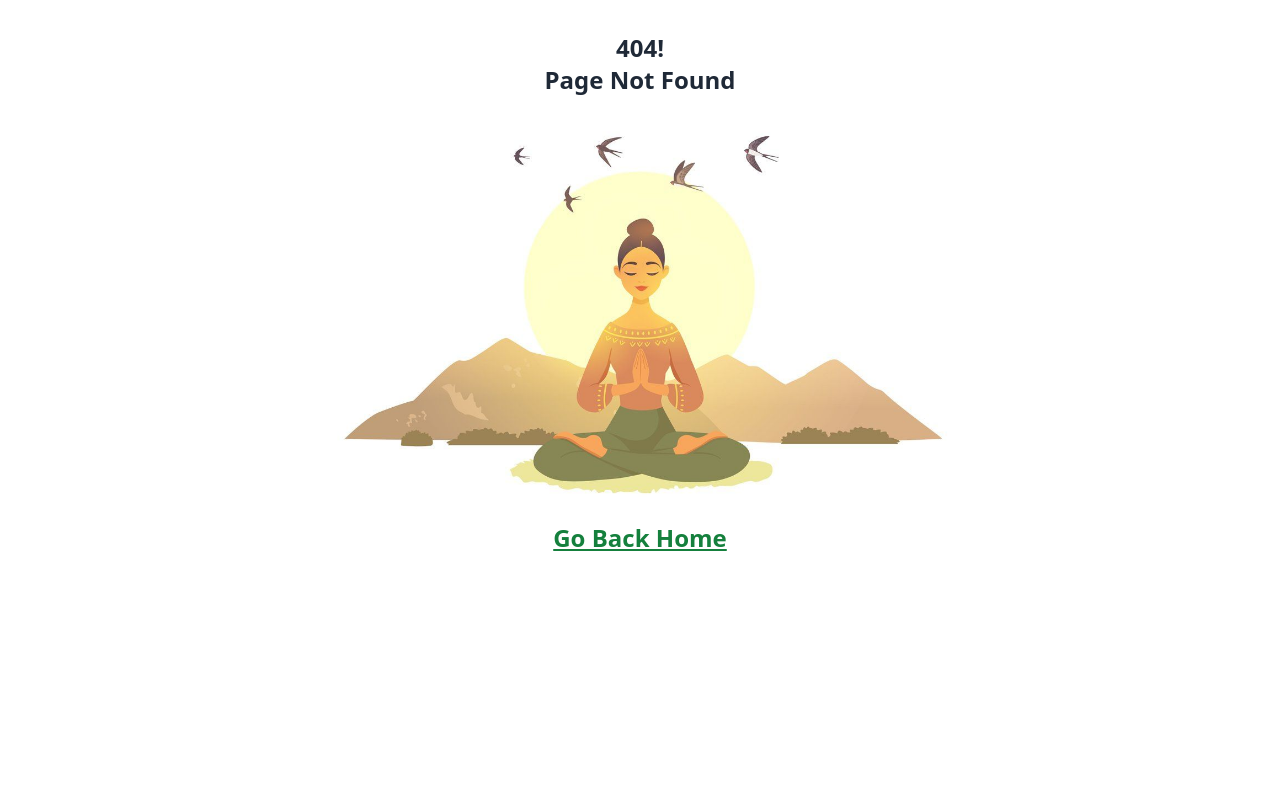
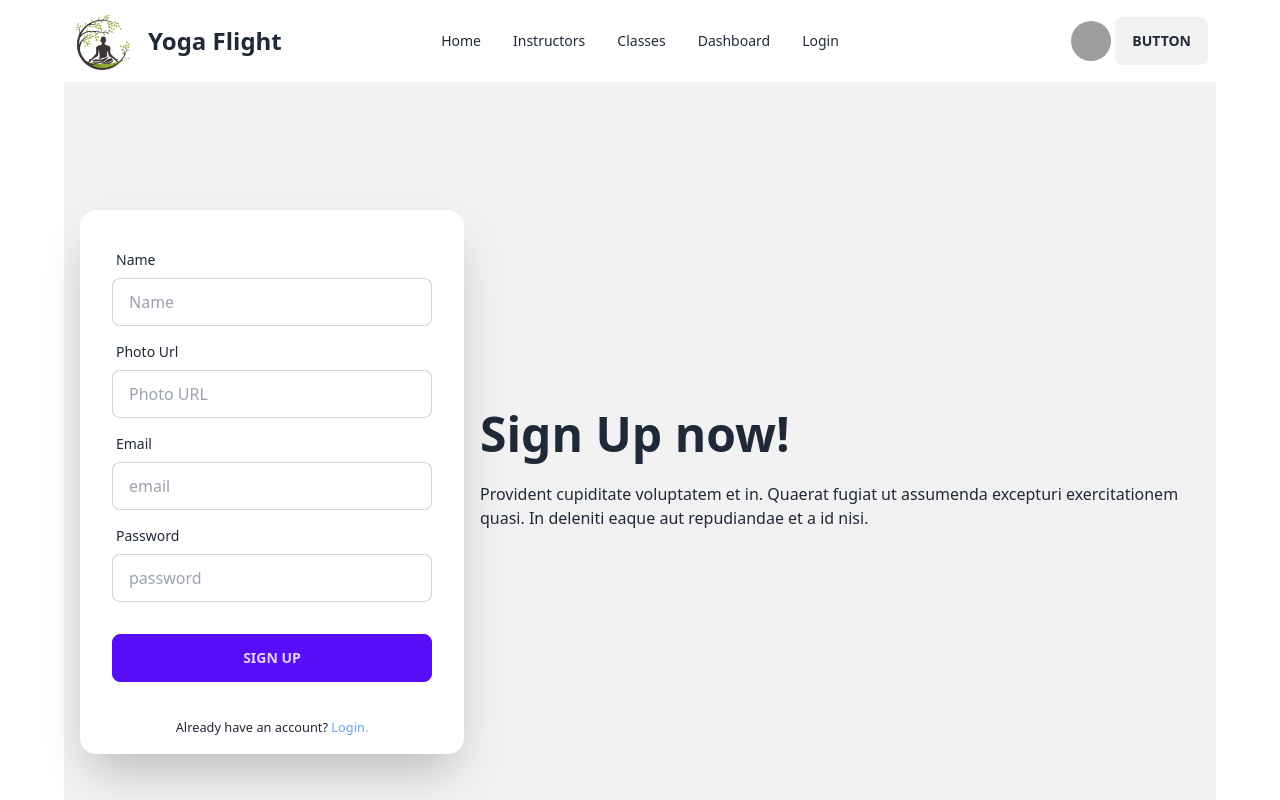
Before and after one commit to ImranSarkerWeb/yoga-flight-school, a React (Vite) app: page /signup in a window 1280 px wide. Before the commit this address had no page. Shown: the top 800 px of the page. Built offline with nearby package versions, Linux system fonts and the light colour scheme; grey boxes are pictures that could not be loaded.

Commit message:
login and signup page added

```diff
--- /dev/null
+++ b/src/pages/Login/Login.jsx
@@ -0,0 +1,74 @@
+import { Link } from "react-router-dom";
+
+const Login = () => {
+  const handleLogin = (e) => {
+    e.preventDefault();
+  };
+  return (
+    <div className="hero min-h-screen bg-base-200">
+      <div className="hero-content flex flex-col md:flex-row">
+        <div className="text-center lg:text-left md:w-1/2">
+          <h1 className="text-5xl font-bold">Login now!</h1>
+          <p className="py-6">
+            Provident cupiditate voluptatem et in. Quaerat fugiat ut assumenda
+            excepturi exercitationem quasi. In deleniti eaque aut repudiandae et
+            a id nisi.
+          </p>
+        </div>
+        <div className="card md:w-1/2 w-full max-w-sm shadow-2xl bg-base-100">
+          <form onSubmit={handleLogin} className="card-body">
+            <div className="form-control">
+              <label className="label">
+                <span className="label-text">Email</span>
+              </label>
+              <input
+                type="email"
+                name="email"
+                required
+                placeholder="email"
+                className="input input-bordered"
+              />
+            </div>
+            <div className="form-control">
+              <label className="label">
+                <span className="label-text">Password</span>
+              </label>
+              <input
+                type="password"
+                name="password"
+                required
+                placeholder="password"
+                className="input input-bordered"
+              />
+              <label className="label">
+                <a href="#" className="label-text-alt link link-hover">
+                  Forgot password?
+                </a>
+              </label>
+            </div>
+
+            {/* TODO: make button disabled for captcha later */}
+            <div className="form-control mt-6">
+              <input
+                disabled={false}
+                className="btn btn-primary"
+                type="submit"
+                value="Login"
+              />
+            </div>
+          </form>
+          <p className="text-center mb-4">
+            <small>
+              New here?{" "}
+              <Link className="text-blue-400 " to="../signup">
+                Create Account.
+              </Link>
+            </small>
+          </p>
+        </div>
+      </div>
+    </div>
+  );
+};
+
+export default Login;
--- /dev/null
+++ b/src/pages/SignUp/SignUp.jsx
@@ -0,0 +1,92 @@
+import { Link } from "react-router-dom";
+
+const SignUp = () => {
+  const handleSignUp = (e) => {
+    e.preventDefault();
+    const form = e.target;
+    const name = form.name.value;
+    const photo = form.photo.value;
+    const email = form.email.value;
+    const password = form.password.value;
+    console.log(name, photo, email, password);
+  };
+  return (
+    <div className="hero min-h-screen bg-base-200">
+      <div className="hero-content flex-col lg:flex-row-reverse">
+        <div className="text-center lg:text-left">
+          <h1 className="text-5xl font-bold">Sign Up now!</h1>
+          <p className="py-6">
+            Provident cupiditate voluptatem et in. Quaerat fugiat ut assumenda
+            excepturi exercitationem quasi. In deleniti eaque aut repudiandae et
+            a id nisi.
+          </p>
+        </div>
+        <div className="card flex-shrink-0 w-full max-w-sm shadow-2xl bg-base-100">
+          <form onSubmit={handleSignUp} className="card-body">
+            <div className="form-control">
+              <label className="label">
+                <span className="label-text">Name</span>
+              </label>
+              <input
+                type="text"
+                required
+                name="name"
+                placeholder="Name"
+                className="input input-bordered"
+              />
+            </div>
+            <div className="form-control">
+              <label className="label">
+                <span className="label-text">Photo Url</span>
+              </label>
+              <input
+                type="text"
+                required
+                name="photo"
+                placeholder="Photo URL"
+                className="input input-bordered"
+              />
+            </div>
+            <div className="form-control">
+              <label className="label">
+                <span className="label-text">Email</span>
+              </label>
+              <input
+                required
+                name="email"
+                type="text"
+                placeholder="email"
+                className="input input-bordered"
+              />
+            </div>
+            <div className="form-control">
+              <label className="label">
+                <span className="label-text">Password</span>
+              </label>
+              <input
+                type="text"
+                placeholder="password"
+                required
+                name="password"
+                className="input input-bordered"
+              />
+            </div>
+            <div className="form-control mt-6">
+              <button className="btn btn-primary">Sign Up</button>
+            </div>
+          </form>
+          <p className="text-center mb-4">
+            <small>
+              Already have an account?{" "}
+              <Link className="text-blue-400 " to="../login">
+                Login.
+              </Link>
+            </small>
+          </p>
+        </div>
+      </div>
+    </div>
+  );
+};
+
+export default SignUp;
--- a/src/pages/shared/NavBar/NavBar.jsx
+++ b/src/pages/shared/NavBar/NavBar.jsx
@@ -20,6 +20,9 @@
       </li>
       <li>
         <a>Dashboard</a>
+      </li>
+      <li>
+        <Link to="/login">Login</Link>
       </li>
     </>
   );
```
Also changed, not shown: src/Routes/Routes.jsx (+10 -0 lines).
